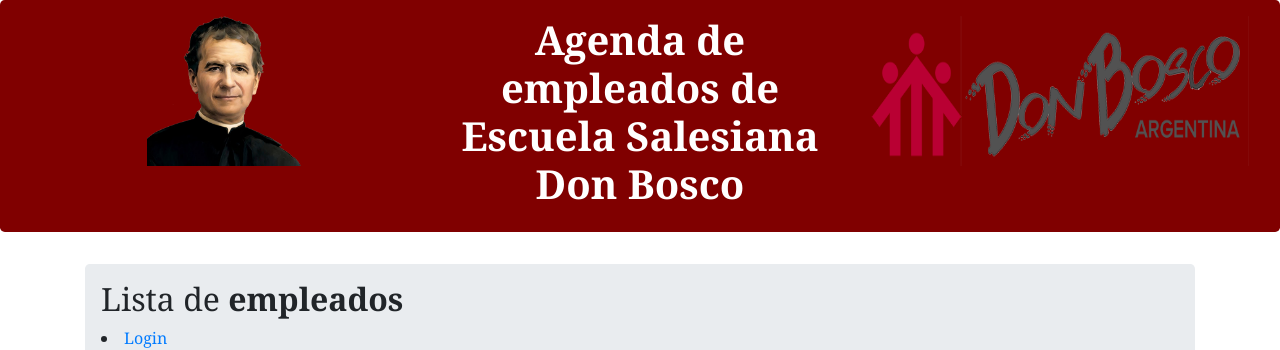
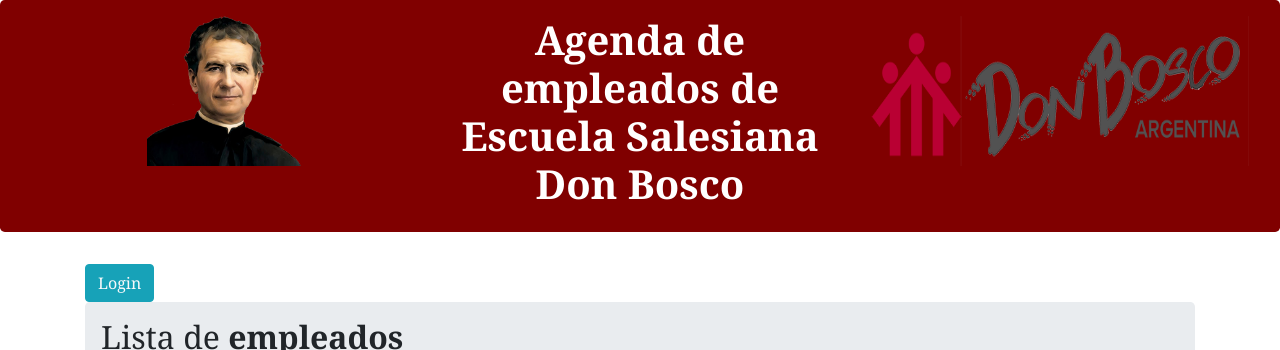
Before and after one commit to nicolasBakanowski/efiflask, a Flask app: page / in a window 1280 px wide. Shown: the top 350 px of the page. Run offline with Flask 2, Linux system fonts and the light colour scheme; data that the repository does not hold is empty; some libraries are stand-ins or nearby versions.

Commit message:
change estructure

```diff
--- a/app/app.py
+++ b/app/app.py
@@ -6,11 +6,11 @@
 from wtforms import StringField, PasswordField, BooleanField, SubmitField
 from wtforms.validators import InputRequired, Email, Length, DataRequired
 from werkzeug.urls import url_parse
-
+from forms import LoginForm,SignupForm
 from flask_login import UserMixin
 from werkzeug.security import generate_password_hash, check_password_hash
+
 db = SQLAlchemy()
-
 app = Flask(__name__)
 app.secret_key = "secret"
 app.config['SQLALCHEMY_DATABASE_URI'] ='mysql+pymysql://root:nbaka145236@localhost/manageremploye'
@@ -20,8 +20,6 @@
 app.config['SECRET_KEY'] = '7110c8ae51a4b5af97be6534caef90e4bb9bdcb3380af008f90b23a5d1616bf319bc298105da20fe'
 
 class User(db.Model, UserMixin):
-
-
     id = db.Column(db.Integer, primary_key=True)
     name = db.Column(db.String(80), nullable=False)
     email = db.Column(db.String(256), unique=True, nullable=False)
@@ -51,10 +49,6 @@
     def get_by_email(email):
         return User.query.filter_by(email=email).first()
 
-
-
-
-
 class Employe(db.Model):
     idemploye = db.Column(db.Integer, primary_key=True)
     name = db.Column(db.String(100))
@@ -71,20 +65,6 @@
 def load_user(user_id):
    return User.get_by_id(int(user_id))
 
-
-
-class LoginForm(FlaskForm):
-    email = StringField('Email', validators=[DataRequired()])
-    password = PasswordField('Password', validators=[DataRequired()])
-    remember_me = BooleanField('Recuérdame')
-    submit = SubmitField('Login')
-
-
-class SignupForm(FlaskForm):
-    name = StringField('Nombre', validators=[DataRequired(), Length(max=64)])
-    password = PasswordField('Password', validators=[DataRequired()])
-    email = StringField('Email', validators=[DataRequired(), Email()])
-    submit = SubmitField('Registrar')
 
 
 
--- a/app/templates/index.html
+++ b/app/templates/index.html
@@ -9,10 +9,10 @@
 {% if current_user.is_anonymous %}
 {% include 'publicview.html'%}
 {% else %}
-<li>{{ current_user.name }}</li>
-
 
 <div class="container">
+  <h3><strong>Bienvenido, {{ current_user.name }}</strong></h3>
+  <button type="button" class="btn btn-dark"><a class="text-light" href="{{ url_for('logout') }}">Log-out</a></button>
   <div class="row">
     <div class="col md-12">
       <div class="jumbotron p-3">
--- a/app/templates/publicview.html
+++ b/app/templates/publicview.html
@@ -1,9 +1,9 @@
 <div class="container">
+    <button type="button" class="btn btn-info" ><a class="text-light" href="{{ url_for('login') }}">Login</a></button>
     <div class="row">
         <div class="col md-12">
             <div class="jumbotron p-3">
                     <h2>Lista de <b>empleados</b> </h2>
-                    <li><a href="{{ url_for('login') }}">Login</a></li>
                     <div class="table-responsive-sm">
                         <table class="table table-hover table-dark">
                             <thead>
--- a/app/templates/signup_form.html
+++ b/app/templates/signup_form.html
@@ -10,10 +10,10 @@
         <div>
             {{ form.name.label }}
             {{ form.name(size=64) }}<br>
+            {{ form.email.label }}
             {{ form.email }}<br>
             {{ form.password.label }}
             {{ form.password }}<br>
-
             {% for error in form.name.errors %}
             <span style="color: red;">{{ error }}</span>
             {% endfor %}
```
Also changed, not shown: app/forms.py (added, +16 -0 lines), app/models.py (added).
